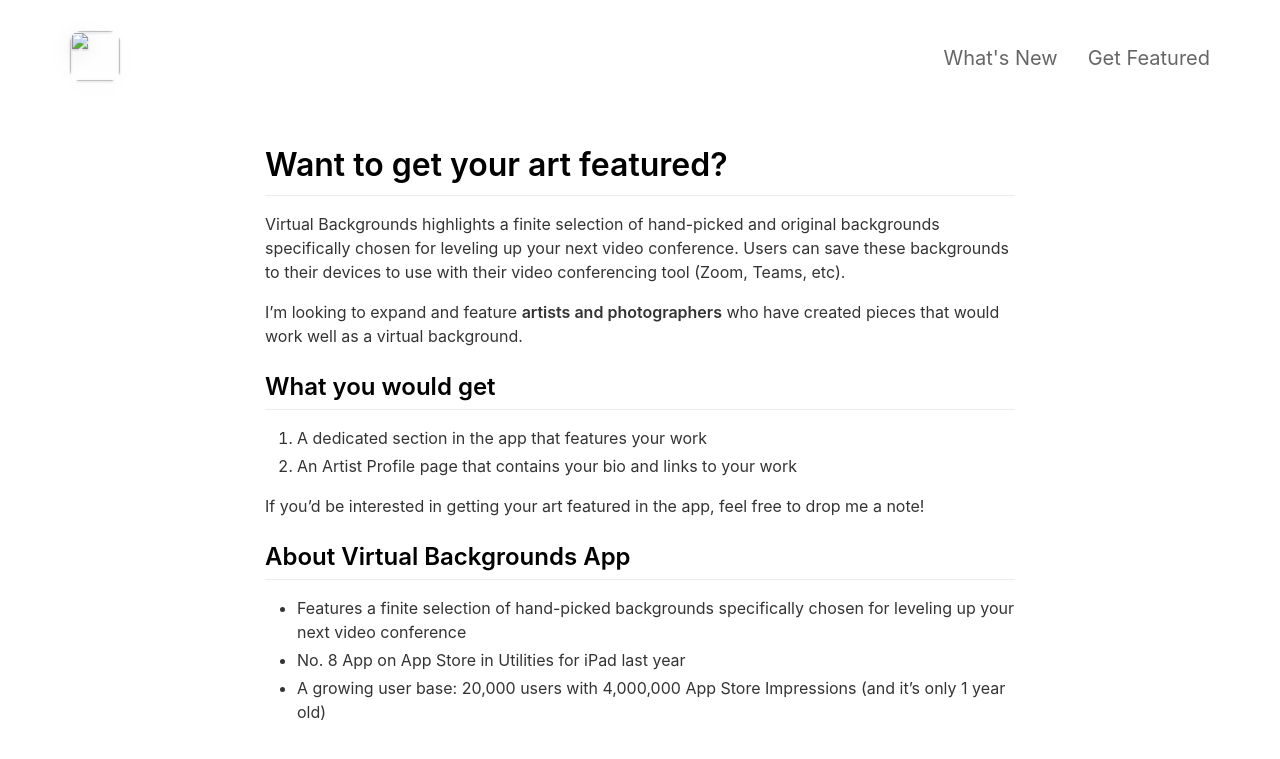
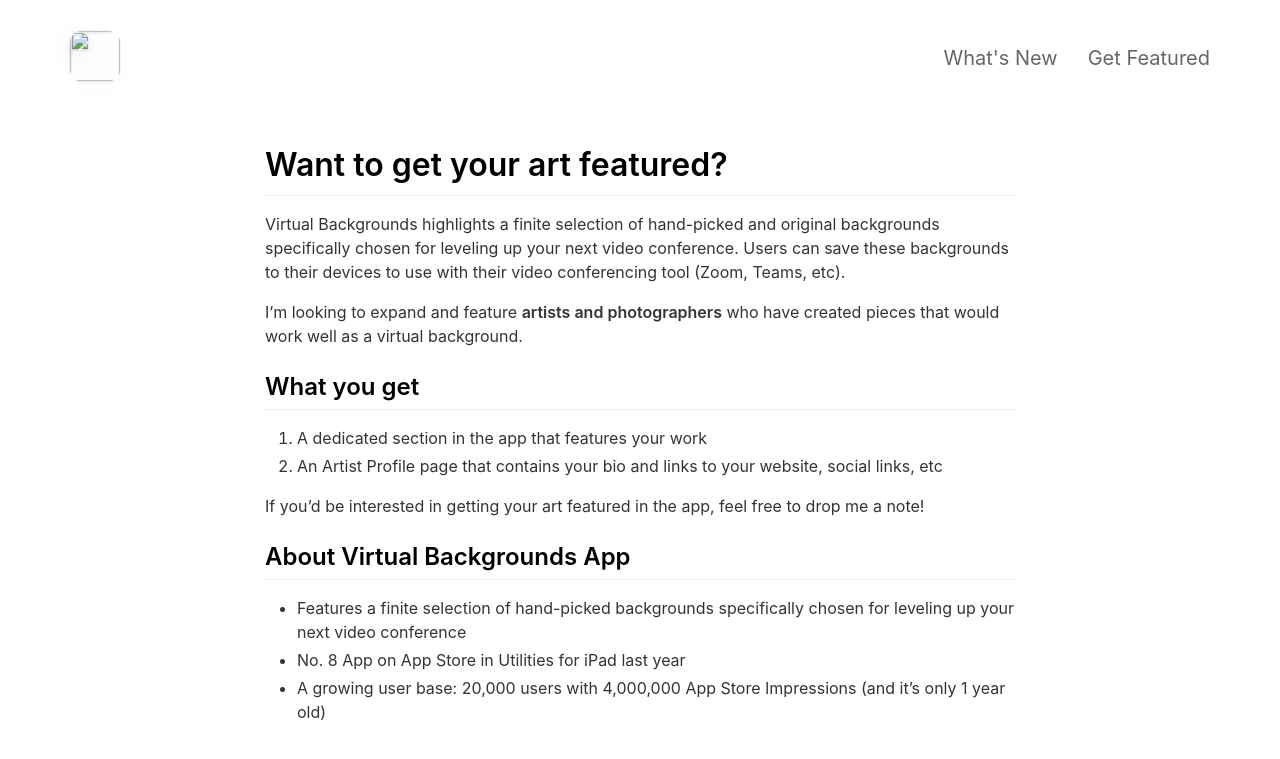
Before and after one commit to sonasapps/virtualbackgrounds, a Jekyll site: the page built from _pages/getfeatured.md, in a window 1280 px wide. Shown: the top 759 px of the page. Built offline with Jekyll 4.4.1, drawn with Linux system fonts in a browser that asks for light colours; nearby versions of some CDN libraries.

Commit message:
Update getfeatured.md

```diff
--- a/_pages/getfeatured.md
+++ b/_pages/getfeatured.md
@@ -10,9 +10,9 @@ Virtual Backgrounds highlights a finite selection of hand-picked and original ba
 
 I’m looking to expand and feature **artists and photographers** who have created pieces that would work well as a virtual background.
 
-## What you would get
+## What you get
 1. A dedicated section in the app that features your work
-2. An Artist Profile page that contains your bio and links to your work
+2. An Artist Profile page that contains your bio and links to your website, social links, etc
 
 If you’d be interested in getting your art featured in the app, feel free to drop me a note!
 
```
